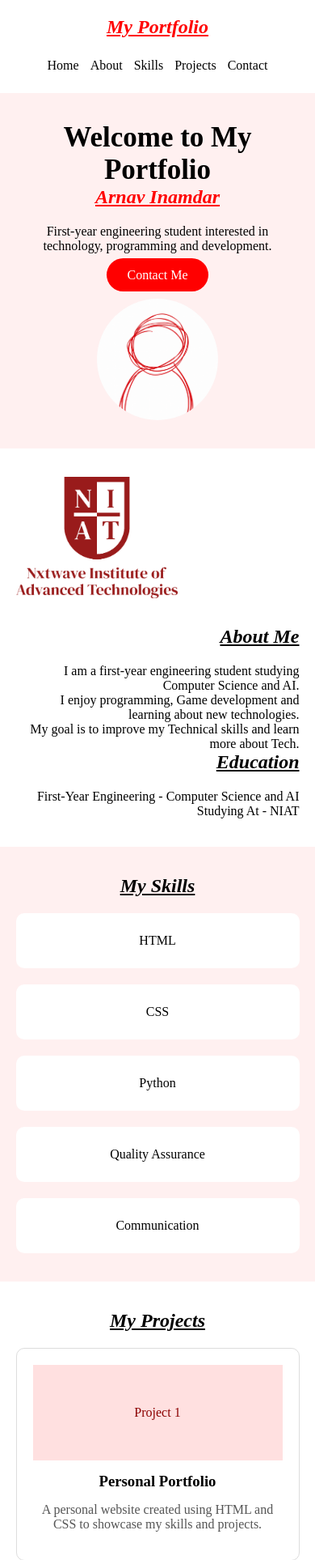
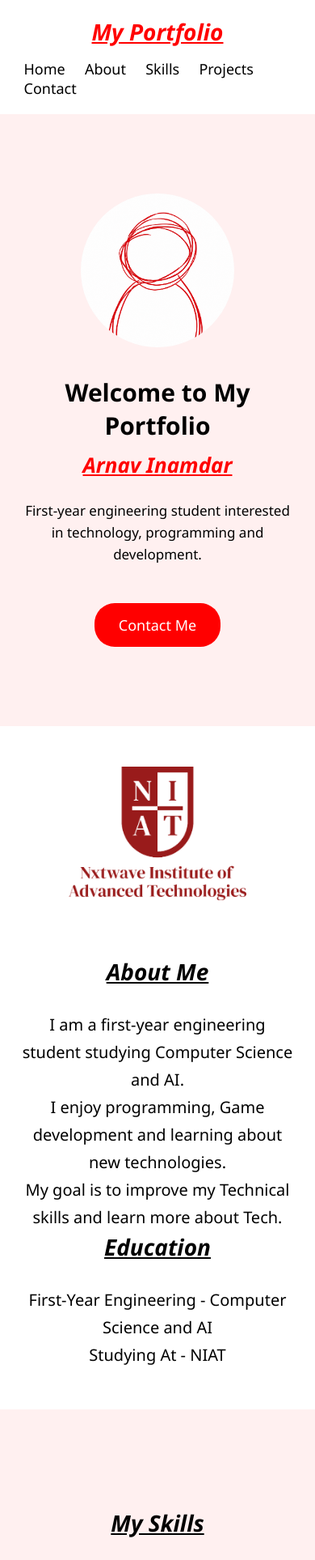
Before and after one commit to Arnav-Inamdar/Personal-Portfolio, a plain HTML site: page index.html in a window 390 px wide. Shown: the top 1927 px of the page at 81% size. Drawn offline with Linux system fonts and the light colour scheme.

Commit message:
Improve responsive portfolio layout

```diff
--- a/style.css
+++ b/style.css
@@ -1,29 +1,33 @@
 
 /* General */
+
 * {
     margin: 0;
     padding: 0;
     box-sizing: border-box;
-    font-family: 'Times New Roman', Times, serif;
+    font-family: 'Segoe UI', Tahoma, Geneva, Verdana, sans-serif;
 }
 
 body {
-    color: #000000;
+    color: black;
+    overflow-x: hidden;
 }
 
 section {
-    padding: 50px;
+    min-height: 100vh;
+    padding: 70px 8%;
 }
 
 h2 {
-    margin-bottom: 20px;
+    font-size: 32px;
+    margin-bottom: 30px;
     text-decoration: underline;
-    font-style:italic;
+    font-style: italic;
 }
 
 
+/* Navigation */
 
-/* Navigation */
 nav {
     display: flex;
     justify-content: space-between;
@@ -38,69 +42,90 @@ nav h2 {
 }
 
 nav a {
-    color:black;
+    color: black;
     text-decoration: none;
     margin: 10px;
+    font-size: 18px;
 }
 
 nav a:hover {
     color: red;
 }
 
-/* Home */
+
+/* Home  */
+
 #home {
     background-color: #fff0f0;
+    min-height: calc(100vh - 88px);
+
     display: flex;
-    justify-content: space-between;
+    justify-content: center;
     align-items: center;
-    gap: 30px;
+    gap: 100px;
+
+    padding: 60px 12%;
 }
 
 #home div {
-    max-width: 550px;
+    max-width: 650px;
 }
 
 #home h1 {
-    font-size: 35px;
+    font-size: 45px;
+    margin-bottom: 10px;
 }
 
 #home h2 {
     color: red;
+    font-size: 32px;
+    margin-bottom: 25px;
 }
 
+#home p {
+    font-size: 20px;
+    line-height: 1.6;
+    margin-bottom: 25px;
+}
 
 #home img {
-    width: 200px;
-    height: 200px;
+    width: 250px;
+    height: 250px;
     border-radius: 50%;
 }
 
 .button {
+    display: inline-block;
     background-color: red;
     color: white;
-    padding: 12px 25px;
+    padding: 15px 30px;
     border-radius: 25px;
     text-decoration: none;
+    font-size: 18px;
 }
 
-.button:hover{
+.button:hover {
     background-color: darkred;
 }
 
-/* About */
+
+/* About  */
+
 #about {
     display: flex;
     justify-content: space-between;
     align-items: center;
-    gap: 30px;
+    gap: 50px;
 }
 
 .about-image {
     width: 35%;
+    display: flex;
+    justify-content: center;
 }
 
 .about-image img {
-    width: 200px;
+    width: 220px;
 }
 
 .about-text {
@@ -108,95 +133,151 @@ nav a:hover {
     text-align: right;
 }
 
+.about-text p {
+    font-size: 20px;
+    line-height: 1.7;
+}
+
+
 /* Skills */
+
 #skills {
     background-color: #fff0f0;
+
+    display: flex;
+    flex-direction: column;
+    justify-content: center;
+    align-items: center;
+}
+
+#skills h2 {
+    text-align: center;
 }
 
 .skills {
+    width: 100%;
     display: flex;
     justify-content: center;
     flex-wrap: wrap;
-    gap: 20px;
+    gap: 25px;
 }
 
 .skills div {
     background-color: white;
-    padding: 25px;
+    padding: 30px;
     width: 30%;
     text-align: center;
     border-radius: 10px;
+    font-size: 20px;
 }
 
 .skills div:hover {
     background-color: #ffdada;
 }
 
-#skills h2{
+
+/* Project  */
+
+#projects {
+    display: flex;
+    flex-direction: column;
+    justify-content: center;
+    align-items: center;
+}
+
+#projects h2 {
     text-align: center;
 }
 
-/* Projects */
 .projects {
     display: flex;
-    gap: 20px;
+    justify-content: center;
+    gap: 25px;
+    width: 100%;
 }
 
 .project {
     width: 50%;
-    padding: 20px;
+    padding: 25px;
     border: 1px solid #ddd;
     border-radius: 10px;
-}
-
-.Projecth2{
-    text-align: center;
 }
 
 .picture {
     background-color: #ffe0e0;
     color: darkred;
-    padding: 50px;
+    padding: 55px;
     text-align: center;
+    margin-bottom: 15px;
+    font-size: 20px;
+}
+
+.project h3 {
+    font-size: 24px;
     margin-bottom: 15px;
 }
 
 .project p {
     margin: 15px 0;
     color: #555;
+    font-size: 19px;
+    line-height: 1.6;
 }
 
 
-/* Contact */
+/* Contact  */
+
 #contact {
     background-color: #fff0f0;
+
+    display: flex;
+    flex-direction: column;
+    justify-content: center;
+}
+
+#contact h2 {
+    font-size: 34px;
+}
+
+#contact p {
+    font-size: 19px;
+    line-height: 1.6;
 }
 
 form {
     display: flex;
     flex-direction: column;
-    gap: 12px;
-    max-width: 600px;
-    margin: 20px auto;
+    gap: 15px;
+    width: 65%;
+    max-width: 800px;
+    margin: 25px auto;
 }
 
 input, textarea {
-    padding: 12px;
+    padding: 15px;
     border: 1px solid #ccc;
     border-radius: 5px;
+    font-size: 17px;
     font-family: Arial;
 }
 
 button {
     background-color: red;
     color: white;
-    padding: 12px;
+    padding: 15px;
     border: none;
     border-radius: 5px;
     cursor: pointer;
+    font-size: 18px;
 }
 
-/* Footer */
+button:hover {
+    background-color: darkred;
+}
+
+
+/* Footer  */
+
 footer {
     background-color: #222;
     color: white;
@@ -210,37 +291,95 @@ footer a {
     margin: 10px;
 }
 
-/* Mobile */
-@media (max-width: 600px) {
 
-    nav, #home, .projects, footer {
+/* Mobile  */
+
+@media (max-width: 768px) {
+
+    nav {
         flex-direction: column;
-        text-align: center;
-        gap: 20px;
+        gap: 15px;
     }
 
-    nav a {
-        display: inline-block;
-        margin: 5px;
+    #home {
+        flex-direction: column-reverse;
+        text-align: center;
+        gap: 35px;
+        padding: 50px 6%;
     }
 
-    section {
-        padding: 35px 5%;
+    #home h1 {
+        font-size: 35px;
     }
 
     #home img {
-        width: 150px;
-        height: 150px;
+        width: 190px;
+        height: 190px;
     }
 
-    .skills div, .project {
-        width: 100%;
-    }
     #about {
         flex-direction: column;
+        text-align: center;
+        gap: 35px;
     }
 
     .about-image, .about-text {
         width: 100%;
     }
+
+    .about-text {
+        text-align: center;
+    }
+
+    .skills div {
+        width: 45%;
+    }
+
+    .projects {
+        flex-direction: column;
+    }
+
+    .project {
+        width: 100%;
+    }
+
+    form {
+        width: 100%;
+    }
+
+    footer {
+        flex-direction: column;
+        text-align: center;
+        gap: 15px;
+    }
 }
+
+
+/* SMALL MOBILE SCREENS */
+
+@media (max-width: 480px) {
+
+    section {
+        padding: 50px 6%;
+    }
+
+    #home h1 {
+        font-size: 30px;
+    }
+
+    #home h2 {
+        font-size: 26px;
+    }
+
+    #home p {
+        font-size: 17px;
+    }
+
+    .skills div {
+        width: 100%;
+    }
+
+    h2 {
+        font-size: 28px;
+    }
+}
```
